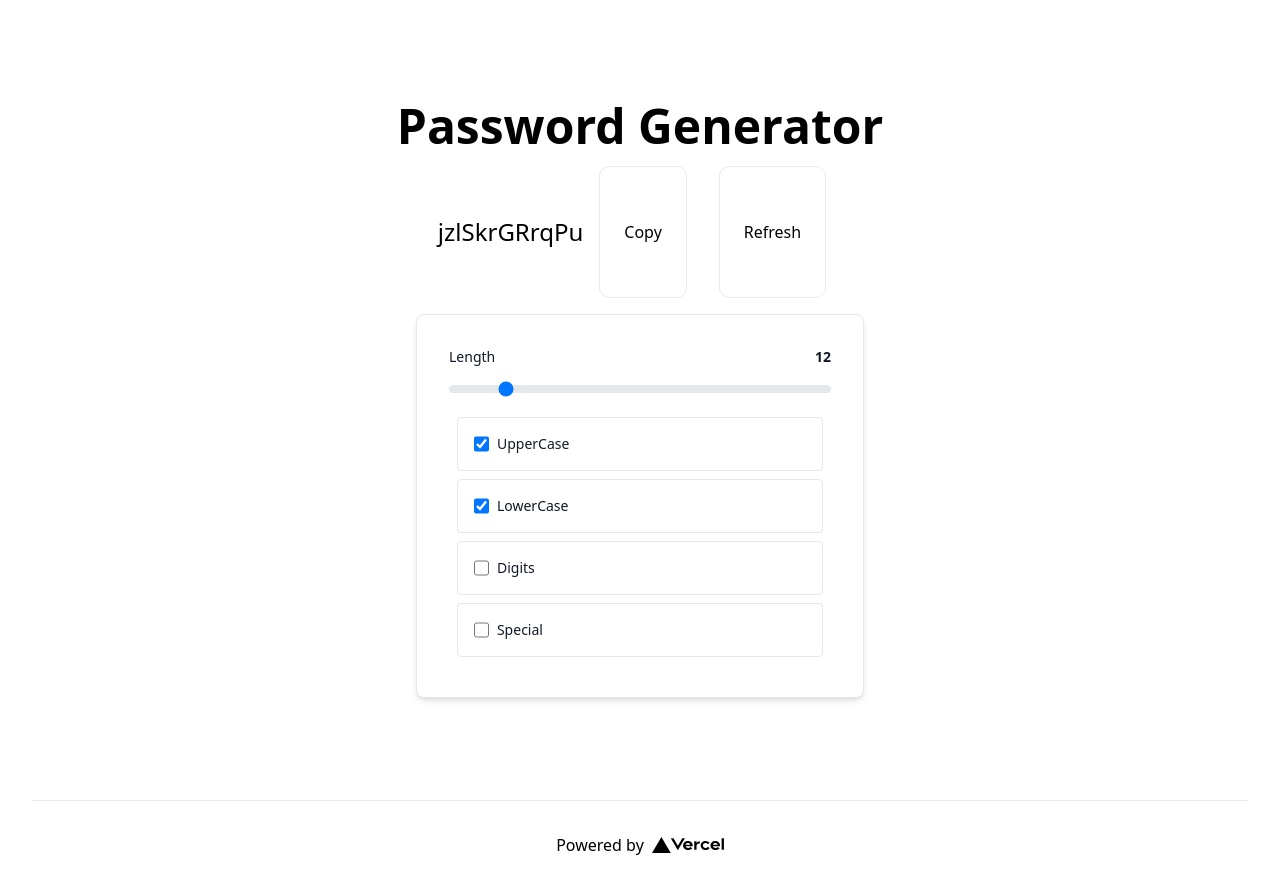
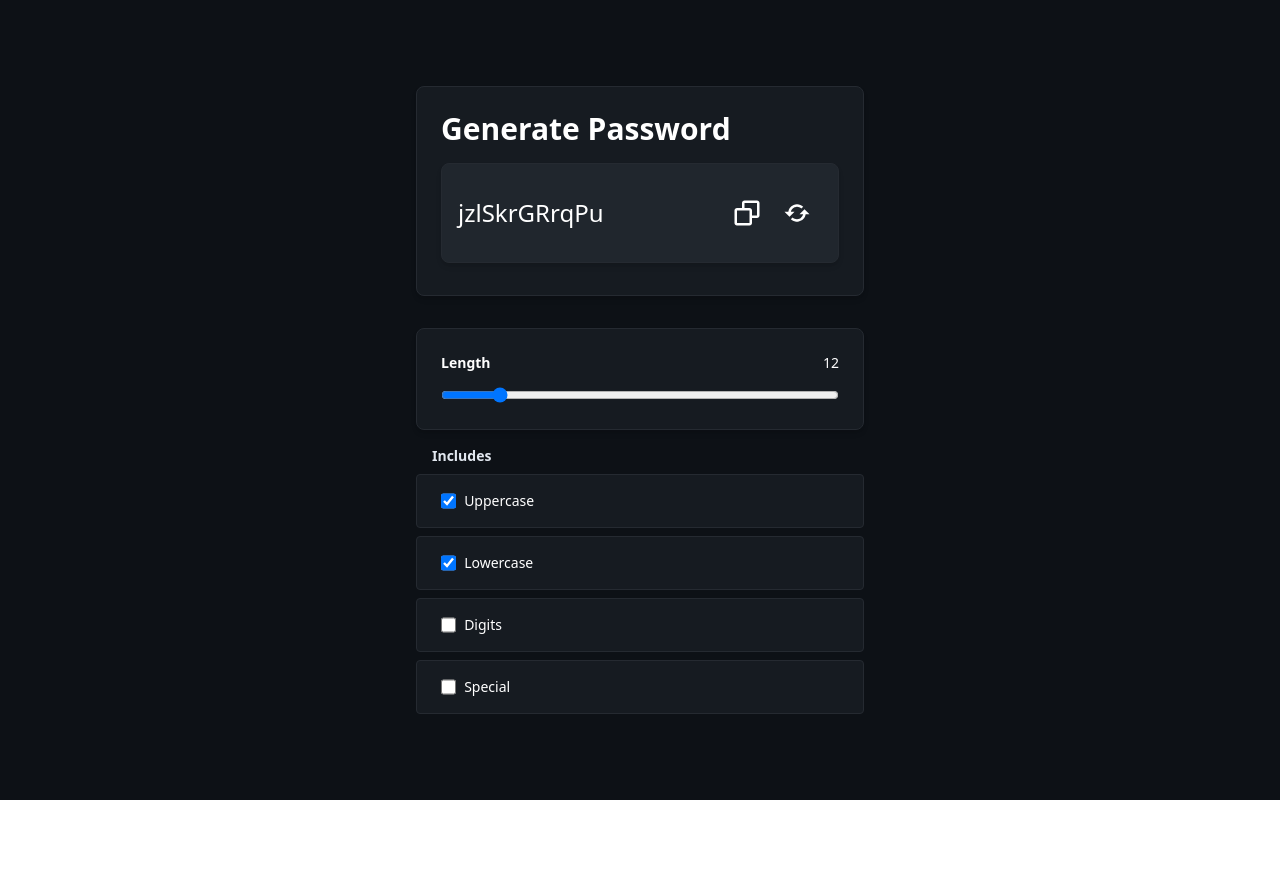
Before and after one commit to luanvenancio/password-generator, a Next.js app: page / in a window 1280 px wide. After the commit the page ends 800 px from the top, so only its background shows below. Built offline with nearby package versions, Linux system fonts and the light colour scheme.

Commit message:
Update Style

```diff
--- a/package.json
+++ b/package.json
@@ -11,7 +11,8 @@
   "dependencies": {
     "next": "^13.1.2",
     "react": "^18.2.0",
-    "react-dom": "^18.2.0"
+    "react-dom": "^18.2.0",
+    "react-icons": "^4.7.1"
   },
   "devDependencies": {
     "@types/node": "18.11.18",
--- a/pages/index.tsx
+++ b/pages/index.tsx
@@ -1,8 +1,8 @@
 import type { NextPage } from "next";
 import Head from "next/head";
 import Image from "next/image";
-import styles from "../styles/Home.module.css";
 import { useEffect, useState, MouseEvent, ChangeEvent } from "react";
+import { BiRefresh, BiCopy } from "react-icons/bi";
 import { options } from "./utils/options";
 
 const Home: NextPage = () => {
@@ -76,52 +76,60 @@ const Home: NextPage = () => {
     }, [checkedState, pwdLength]);
 
     return (
-        <div className={styles.container}>
+        <div className="bg-[#0D1116] py-0 px-8">
             <Head>
                 <title>Password Generator</title>
                 <meta name="description" content="Password Generator App" />
                 <link rel="icon" href="/favicon.ico" />
             </Head>
 
-            <main className={styles.main}>
-                <h1 className="text-5xl font-semibold text-center">
-                    Password Generator
+            <main className="py-16 px-0 flex flex-col items-center justify-center min-h-screen">
+                <div className="w-full max-w-md mb-8 bg-[#161B21] border border-[#252A31] rounded-lg shadow-md p-4 sm:p-4 md:p-6 dark:bg-gray-800 dark:border-gray-700">
+                    <h1 className="mb-4 text-3xl font-semibold text-left text-white">
+                        Generate Password
                     </h1>
 
-                <div className="flex">
-                    <p className={styles.description}>{password}</p>
+                    <div className="grid grid-cols-3 gap-2 w-full mb-2 p-2 bg-[#20262D] border border-[#252A31] rounded-lg shadow-md sm:py-2 sm:px-4 md:py-6 md:px-4 dark:bg-gray-800 dark:border-gray-70">
+                        <p className="col-span-2 break-all text-2xl self-center font-medium text-left text-white">
+                            {password}
+                        </p>
+                        <div className="flex justify-end">
                             <button
                                 type="button"
                                 id="copy-button"
-                        className={styles.button}
+                                className="text-white hover:text-gray-400 font-medium rounded-lg text-3xl p-2.5 text-center inline-flex items-center"
                                 onClick={() => {
-                            navigator.clipboard.writeText(password as string);
+                                    navigator.clipboard.writeText(
+                                        password as string
+                                    );
                                 }}
                             >
-                        Copy
+                                <BiCopy />
                             </button>
 
                             <button
                                 type="button"
                                 id="refresh-button"
-                        className={styles.button}
+                                className="text-white hover:text-gray-400 font-medium rounded-lg text-3xl p-2.5 text-center inline-flex items-center transition ease-in-out delay-200  hover:rotate-90"
                                 onClickCapture={refreshClickHandler}
                             >
-                        Refresh
+                                <BiRefresh />
                             </button>
                         </div>
+                    </div>
+                </div>
 
-                <div className="w-full max-w-md p-4 bg-white border border-gray-200 rounded-lg shadow-md sm:p-6 md:p-8 dark:bg-gray-800 dark:border-gray-700">
+                <div className="w-full max-w-md mb-2 bg-[#161B21] border border-[#252A31] rounded-lg shadow-md p-4 sm:p-4 md:p-6 dark:bg-gray-800 dark:border-gray-700">
                     <div className="flex justify-between">
                         <label
                             htmlFor="pwd-length"
-                            className="block mb-2 text-sm text-center font-medium text-gray-900 dark:text-white"
+                            className="block mb-2 text-sm text-center font-semibold text-white dark:text-white"
                         >
                             Length
                         </label>
                         <label
                             htmlFor="pwd-length"
-                            className="block mb-2 text-sm text-right font-bold text-gray-900 dark:text-white"
+                            className="block mb-2 text-sm text-right font-medium text-white dark:text-white"
                         >
                             {pwdLength}
                         </label>
@@ -132,15 +140,19 @@ const Home: NextPage = () => {
                         name="pwd-length"
                         min="4"
                         max="64"
-                        className="w-full h-2 bg-gray-200 rounded-lg mb-4 appearance-none cursor-pointer dark:bg-gray-700"
+                        className="w-full h-2 bg-gray-200 rounded-lg cursor-pointer dark:bg-gray-700"
                         value={pwdLength}
                         onChange={handleLengthOnChange}
                     />
-
+                </div>
+                <div className="w-full max-w-md">
+                    <p className="block mb-2 ml-4 mt-2 text-sm text-left font-semibold text-slate-200 dark:text-white">
+                        Includes
+                    </p>
                     {options.map(({ name }, index) => {
                         return (
                             <div
-                                className="flex items-center pl-4 m-2 border border-gray-200 rounded hover:bg-gray-50 dark:border-gray-700"
+                                className="flex items-center pl-4 sm:pl-4 md:pl-6 mt-2 bg-[#161B21] border border-[#252A31] rounded hover:bg-[#1d242c] dark:border-gray-700"
                                 key={index}
                             >
                                 <input
@@ -156,7 +168,7 @@ const Home: NextPage = () => {
                                 />
                                 <label
                                     htmlFor={name}
-                                    className="w-full py-4 ml-2 text-sm font-medium text-gray-900 dark:text-gray-300"
+                                    className="w-full py-4 ml-2 text-sm font-medium text-white dark:text-gray-300"
                                 >
                                     {name}
                                 </label>
@@ -165,24 +177,6 @@ const Home: NextPage = () => {
                     })}
                 </div>
             </main>
-
-            <footer className={styles.footer}>
-                <a
-                    href="https://vercel.com?utm_source=create-next-app&utm_medium=default-template&utm_campaign=create-next-app"
-                    target="_blank"
-                    rel="noopener noreferrer"
-                >
-                    Powered by{" "}
-                    <span className={styles.logo}>
-                        <Image
-                            src="/vercel.svg"
-                            alt="Vercel Logo"
-                            width={72}
-                            height={16}
-                        />
-                    </span>
-                </a>
-            </footer>
         </div>
     );
 };
--- a/pages/utils/options.ts
+++ b/pages/utils/options.ts
@@ -1,10 +1,10 @@
 export const options = [
     {
-        name: "UpperCase",
+        name: "Uppercase",
         value: "ABCDEFGHIJKLMNOPQRSTUVWXYZ",
     },
     {
-        name: "LowerCase",
+        name: "Lowercase",
         value: "abcdefghijklmnopqrstuvwxyz",
     },
     {
--- a/styles/Home.module.css
+++ /dev/null
@@ -1,146 +0,0 @@
-.container {
-  padding: 0 2rem;
-}
-
-.main {
-  min-height: 100vh;
-  padding: 4rem 0;
-  flex: 1;
-  display: flex;
-  flex-direction: column;
-  justify-content: center;
-  align-items: center;
-}
-
-.footer {
-  display: flex;
-  flex: 1;
-  padding: 2rem 0;
-  border-top: 1px solid #eaeaea;
-  justify-content: center;
-  align-items: center;
-}
-
-.footer a {
-  display: flex;
-  justify-content: center;
-  align-items: center;
-  flex-grow: 1;
-}
-
-.title a {
-  color: #0070f3;
-  text-decoration: none;
-}
-
-.title a:hover,
-.title a:focus,
-.title a:active {
-  text-decoration: underline;
-}
-
-.title {
-  margin: 0;
-  line-height: 1.15;
-  font-size: 4rem;
-}
-
-.title,
-.description {
-  text-align: center;
-}
-
-.description {
-  margin: 4rem 0;
-  line-height: 1.5;
-  font-size: 1.5rem;
-}
-
-.code {
-  background: #fafafa;
-  border-radius: 5px;
-  padding: 0.75rem;
-  font-size: 1.1rem;
-  font-family: Menlo, Monaco, Lucida Console, Liberation Mono, DejaVu Sans Mono,
-    Bitstream Vera Sans Mono, Courier New, monospace;
-}
-
-.grid {
-  display: flex;
-  align-items: center;
-  justify-content: center;
-  flex-wrap: wrap;
-  max-width: 800px;
-}
-
-.card {
-  margin: 1rem;
-  padding: 1.5rem;
-  text-align: left;
-  color: inherit;
-  text-decoration: none;
-  border: 1px solid #eaeaea;
-  border-radius: 10px;
-  transition: color 0.15s ease, border-color 0.15s ease;
-  max-width: 300px;
-}
-
-.card:hover,
-.card:focus,
-.card:active {
-  color: #0070f3;
-  border-color: #0070f3;
-}
-
-.card h2 {
-  margin: 0 0 1rem 0;
-  font-size: 1.5rem;
-}
-
-.card p {
-  margin: 0;
-  font-size: 1.25rem;
-  line-height: 1.5;
-}
-
-.button {
-  margin: 1rem;
-  padding: 1.5rem;
-  text-align: left;
-  color: inherit;
-  border: 1px solid #eaeaea;
-  border-radius: 10px;
-  transition: color 0.15s ease, border-color 0.15s ease;
-}
-
-.button:hover,
-.button:active {
-  color: #0070f3;
-  border-color: #0070f3;
-  cursor: pointer;
-}
-
-.logo {
-  height: 1em;
-  margin-left: 0.5rem;
-}
-
-@media (max-width: 600px) {
-  .grid {
-    width: 100%;
-    flex-direction: column;
-  }
-}
-
-@media (prefers-color-scheme: dark) {
-  .card,
-  .footer {
-    border-color: #222;
-  }
-  .code {
-    background: #111;
-  }
-  .logo img {
-    filter: invert(1);
-  }
-}
```
Also changed, not shown: 1 other file (tests, documents, lock files or other folders). Lines whose indentation alone changed are shown as unchanged.
